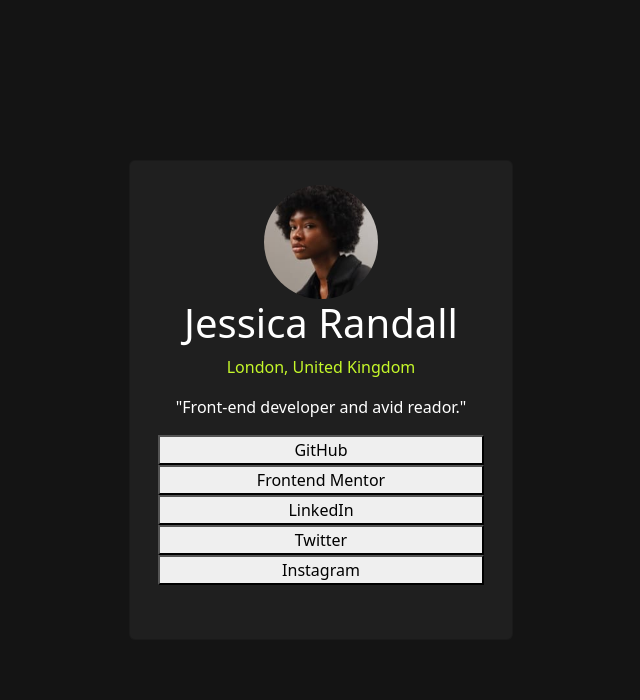
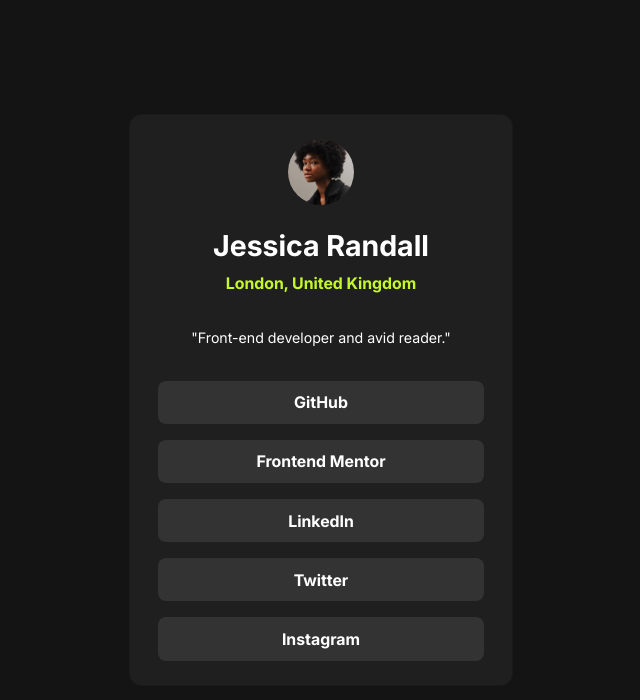
Before and after one commit to T-Induwara/social-links-preview, a React (Create React App) app: page / in a window 1280 px wide. Shown: the top 700 px of the page, without its empty margins (319-959 px from the left). Built offline with nearby package versions, Linux system fonts and the light colour scheme.

Commit message:
Finalized the whole project

```diff
--- a/src/App.css
+++ b/src/App.css
@@ -40,9 +40,9 @@ body{
 }
 
 .card{
+  border-radius:0.8rem !important;
   background-color: var(--Grey800) !important;
   width:85vw !important;
-  height:70vh !important;
   padding:1.5rem 1rem !important;
 }
 
@@ -52,27 +52,57 @@ body{
 }
 
 .profile-name{
+  font-family: 'Inter600' !important;
   color:var(--White);
+  margin-top:1.5rem;
 }
 
 .profile-location{
+  font-family: 'Inter600' !important;
   color:var(--Green);
 }
 
 .profile-tagline{
+  width:100%;
+  font-family: 'Inter400' !important;
+  font-size:0.9rem;
   text-align: center;
   color:var(--White);
+  margin-top:1rem;
 }
 
 button{
   width:100%;
+  font-family: 'Inter600' !important;
+  font-size:0.8rem;
+  background-color: var(--Grey700);
+  outline:none;
+  border:0rem;
+  border-radius:0.5rem !important;
+  color:var(--White);
+  padding-top:0.6rem;
+  padding-bottom:0.6rem;
+  margin-top:1rem !important;
+  transition: 0.6s;
+}
+button:hover{
+  color:var(--Grey700);
+  background-color: var(--Green);
+  transition: 0.6s;
 }
 
 /*Tablet CSS*/
 @media only screen and (min-width:768px){
   .card{
     width:60vw !important;
-    height:70vh !important;
+    padding:1.5rem 1rem !important;
+  }
+  .profile-img{
+    width:20%;
+  }
+  .profile-name{
+    font-family: 'Inter600' !important;
+    font-size:1.8rem;
   }
 }
 
@@ -80,6 +110,9 @@ button{
 @media only screen and (min-width:1280px){
   .card{
     width:30vw !important;
-    height:60vh !important;
+    padding:1.5rem 1rem !important;
+  }
+  .profile-img{
+    width:20%;
   }
 }
--- a/src/components/Card.js
+++ b/src/components/Card.js
@@ -12,7 +12,7 @@ const Card = () => {
                 <p className="profile-location">London, United Kingdom</p>
             </div>
             <div className="tagline-wrapper">
-                <p className="profile-tagline">"Front-end developer and avid reador."</p>
+                <p className="profile-tagline">"Front-end developer and avid reader."</p>
             </div>
             <div className="btn-wrapper d-flex flex-column align-items-center">
                 <button className="">GitHub</button>
```
